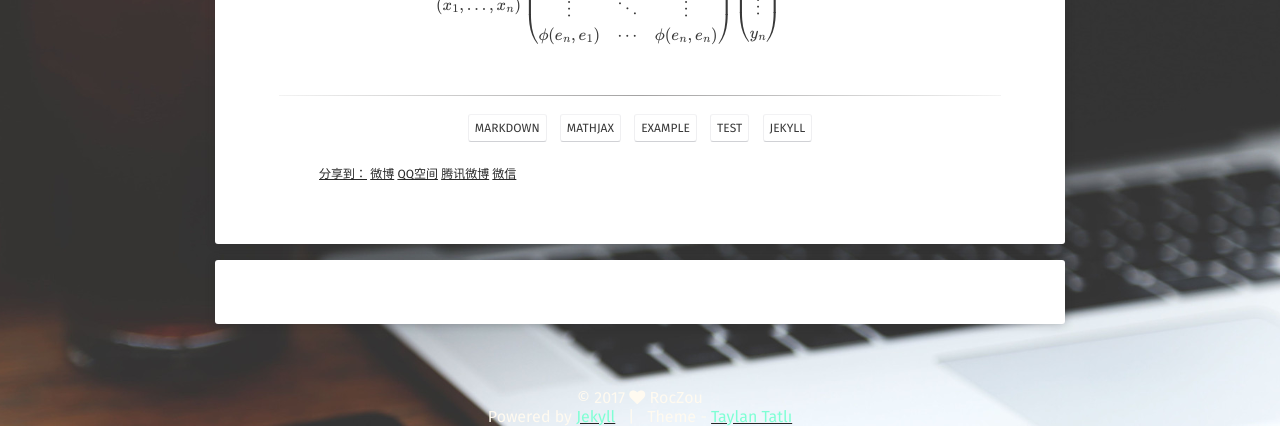
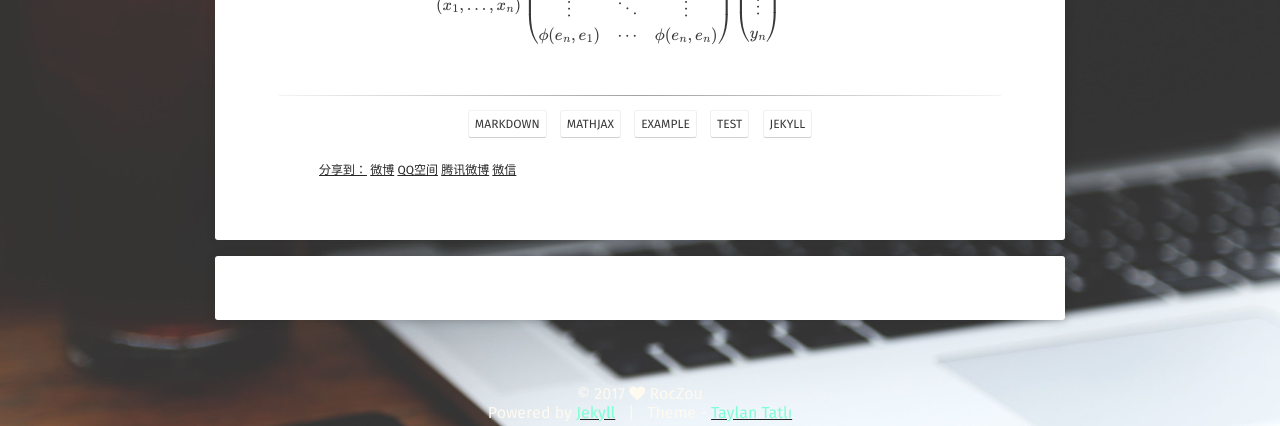
Before and after one commit to cleancp/cleancp.github.io, a Jekyll site: the page built from _posts/2015-08-10-mathjax-example.md, in a window 1280 px wide. Shown: the part 1076-1502 px from the top of the page. Built offline with Jekyll 4.4.1, drawn with Linux system fonts in a browser that asks for light colours; some web fonts are replaced; formulas are drawn with MathJax 3; comment, search, counter and statistics services are not loaded.

Commit message:
ds 样式

```diff
--- a/_sass/site.scss
+++ b/_sass/site.scss
@@ -196,13 +196,11 @@ header .entry-meta {
     text-decoration: none;
 }
 .entry-tags {
-	display: block;
-    margin-top: 1rem;
+//  margin-top: 1rem;
 	width: 100%;
     text-align: center;
 }
 .social-share {
-	display: block;
     margin-top: 1rem;
     width: 100%;
     float: left;
```
